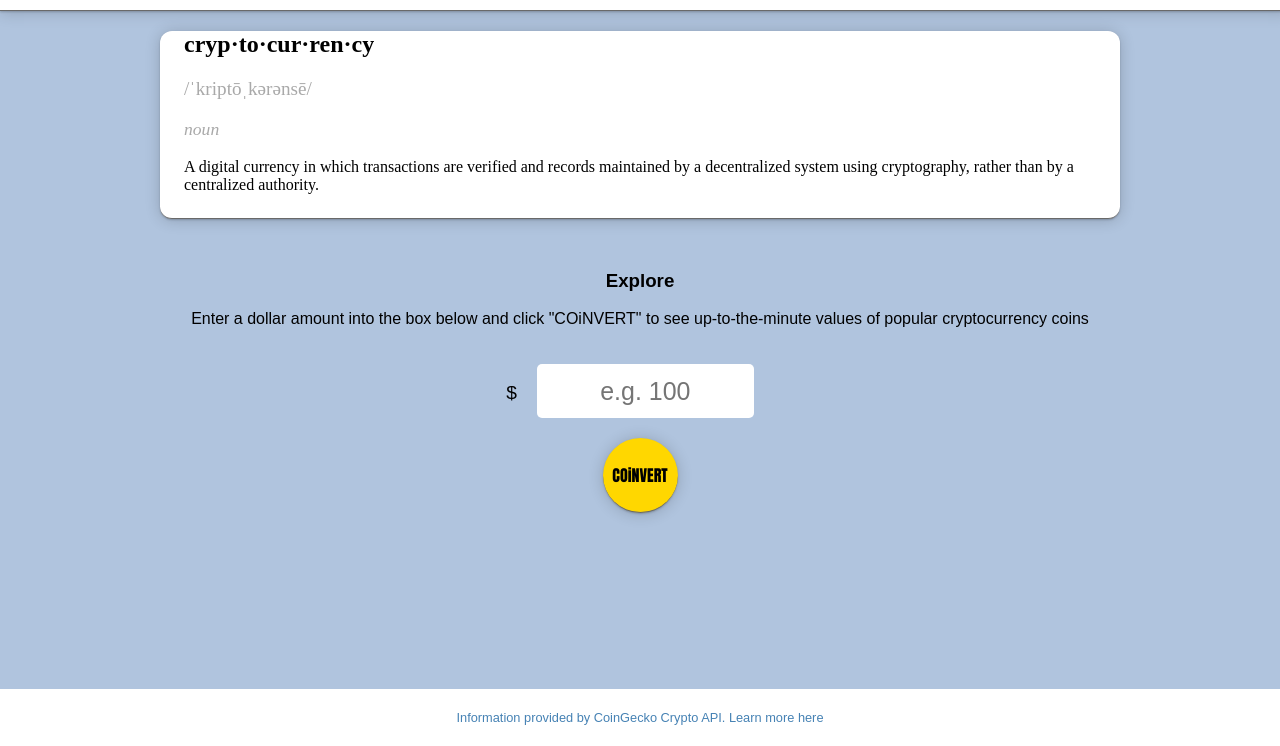
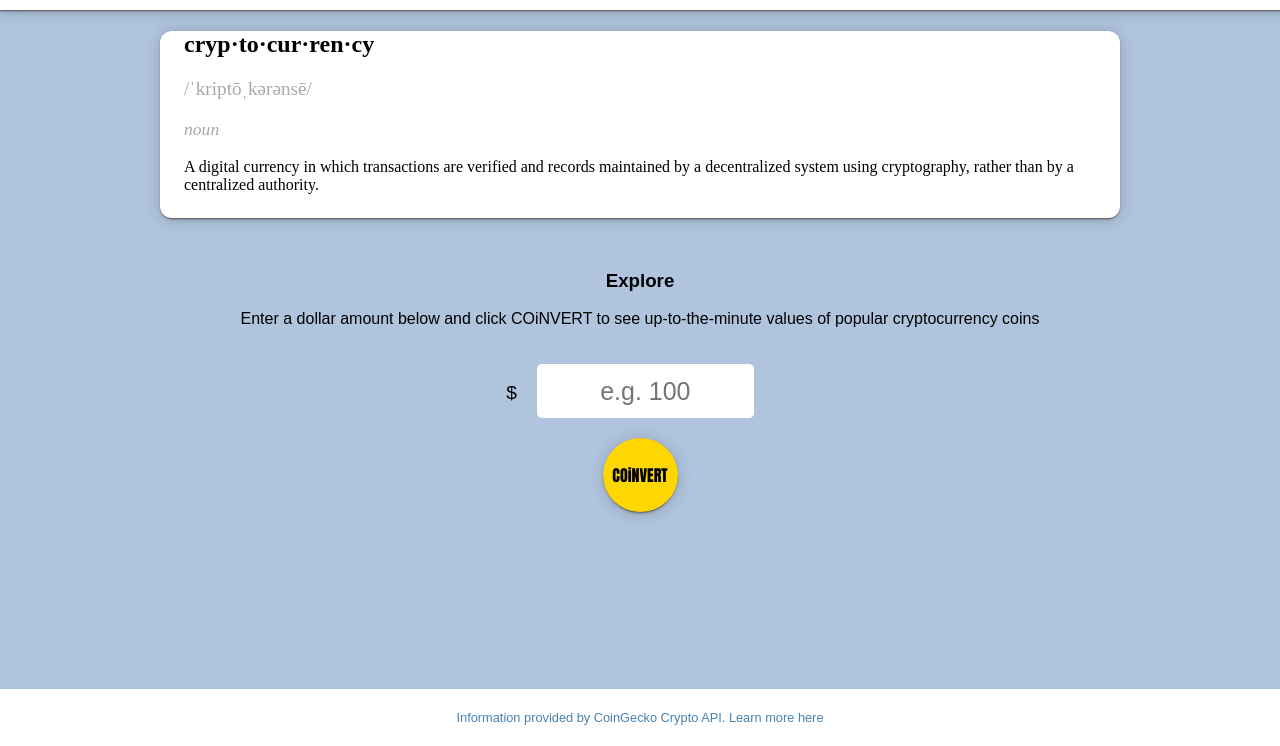
Before and after one commit to sfitzpatrick55/COiNVERT, a plain HTML site: page index.html in a window 1280 px wide. Shown: the part 118-864 px from the top of the page. Drawn offline with Linux system fonts and the light colour scheme.

Commit message:
concise language for instructions

```diff
--- a/index.html
+++ b/index.html
@@ -36,7 +36,7 @@
             <!-- INSTRUCTIONS -->
             <div id="instructions">
                 <h3>Explore</h3>
-                <p>Enter a dollar amount into the box below and click "COiNVERT" to see up-to-the-minute values of popular cryptocurrency coins </p>
+                <p>Enter a dollar amount below and click COiNVERT to see up-to-the-minute values of popular cryptocurrency coins</p>
             </div>
 
             <!-- FORM -->
```
